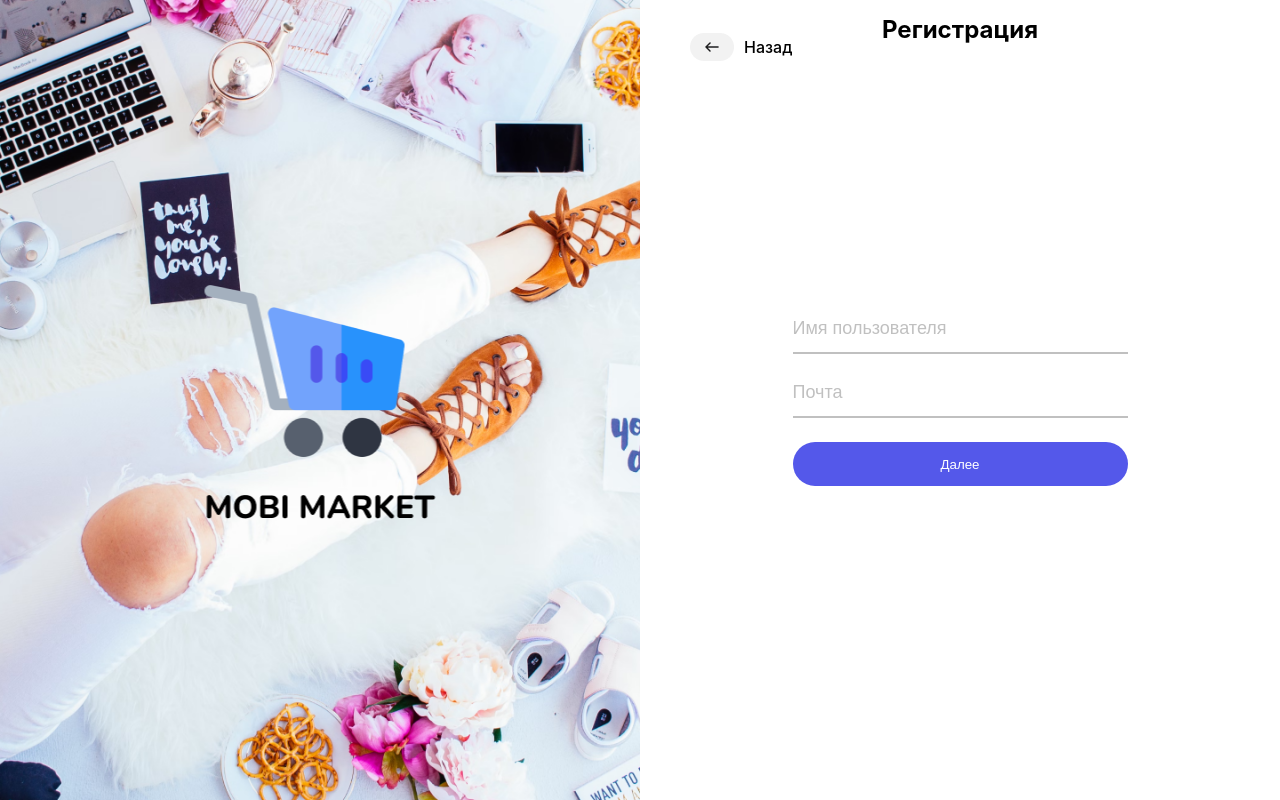
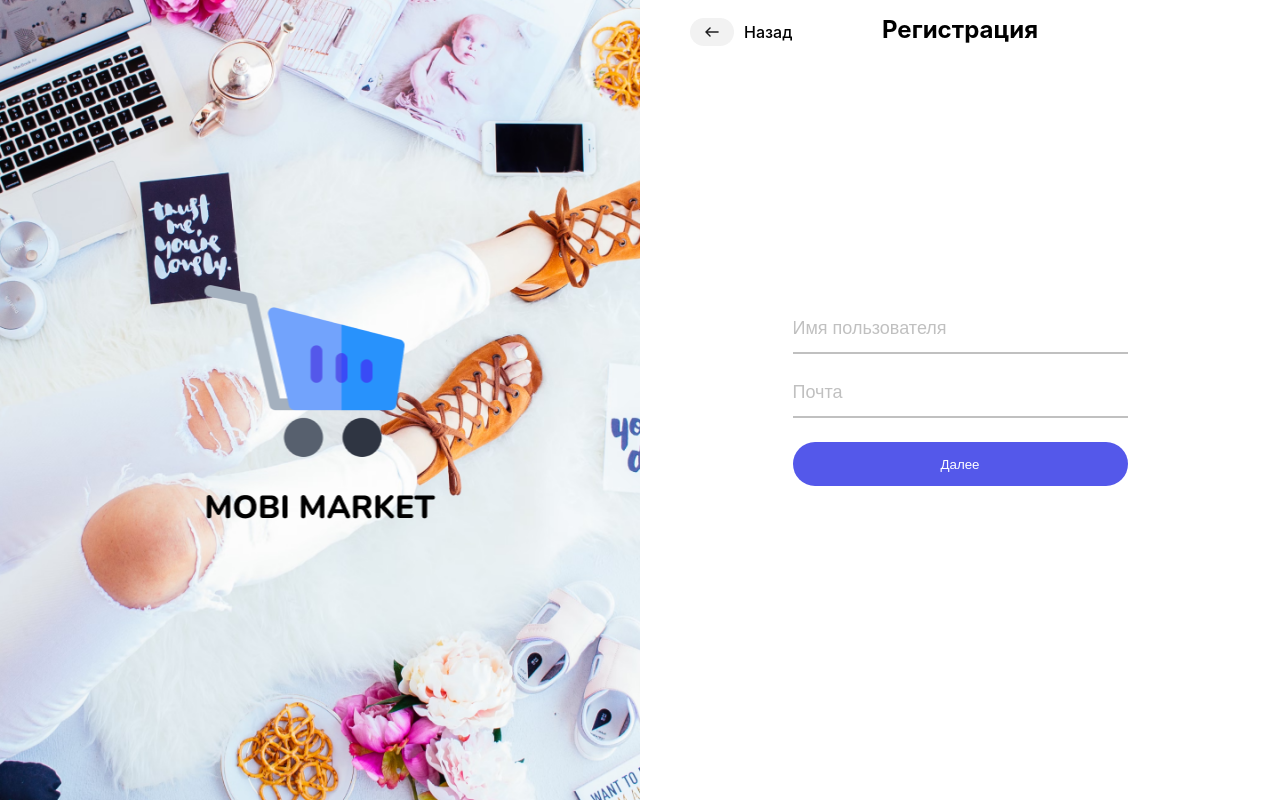
Before and after one commit to Temirlan-Br/neobis-front-marketplace, a React (Create React App) app: page /registr in a window 1280 px wide. Built offline with nearby package versions, Linux system fonts and the light colour scheme; the HTML template or start-up script is replaced by a standard one.

Commit message:
Add link to password page

```diff
--- a/src/pages/SignUp/SignUp.css
+++ b/src/pages/SignUp/SignUp.css
@@ -11,7 +11,7 @@
   align-items: center;
   gap: 10px;
   position: absolute;
-  top: 25px;
+  top: 10px;
   left: 50px;
   color: black;
 }
--- a/src/pages/SignUp/SignUp.jsx
+++ b/src/pages/SignUp/SignUp.jsx
@@ -24,7 +24,9 @@ const SignUp = () => {
             className="form__input"
           />
           <input type="email" placeholder="Почта" className="form__input" />
-          <button className="btn-to-log">Далее</button>
+          <Link to={'/registr2'} className="link-to">
+            <button className="btn-to-log">Далее</button>
+          </Link>
         </div>
       </div>
     </div>
```
